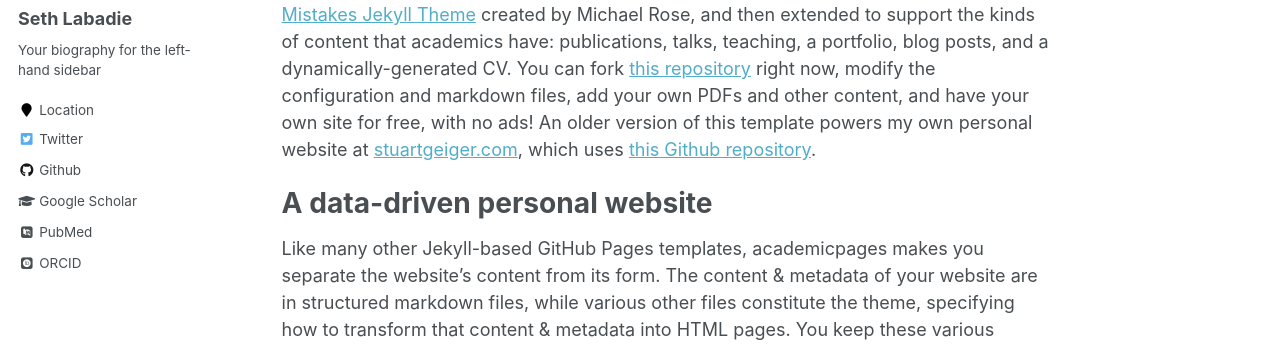
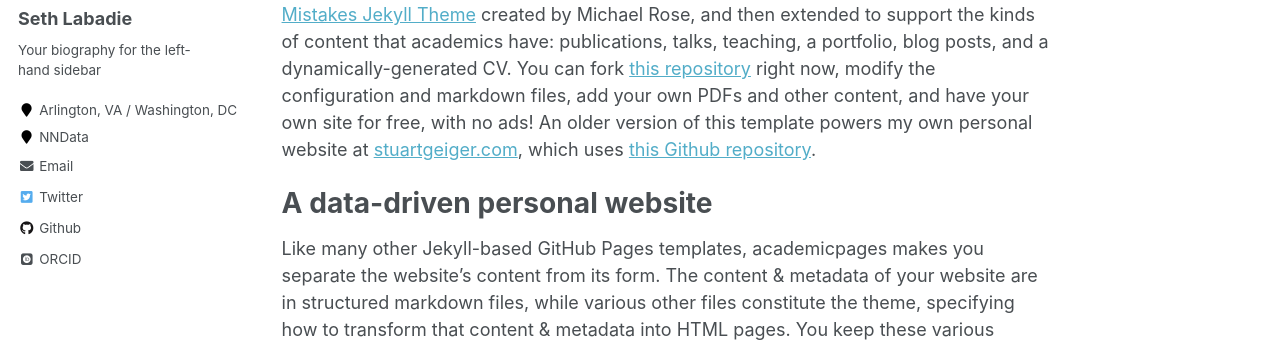
Before and after one commit to sethlabadie/sethlabadie-old.github.io, a Jekyll site: the page built from _pages/about.md, in a window 1280 px wide. Shown: the part 295-642 px from the top of the page. Built offline with Jekyll 4.4.1, drawn with Linux system fonts in a browser that asks for light colours; some web fonts are replaced.

Commit message:
_config.yml changes

```diff
--- a/_config.yml
+++ b/_config.yml
@@ -83,11 +83,11 @@ author:
   name             : "Seth Labadie"
   avatar           : "profile.png"
   bio              : "Your biography for the left-hand sidebar"
-  location         : "Location"
-  employer         :
-  pubmed           : "https://www.ncbi.nlm.nih.gov/pubmed/?term=john+snow"
-  googlescholar    : "http://yourfullgooglescholarurl.com"
-  email            :
+  location         : "Arlington, VA / Washington, DC"
+  employer         : "NNData"
+  pubmed           : #"https://www.ncbi.nlm.nih.gov/pubmed/?term=john+snow"
+  googlescholar    : #"http://yourfullgooglescholarurl.com"
+  email            : "sethlabadie"
   researchgate     :  # example: "https://www.researchgate.net/profile/yourprofile"
   uri              :
   bitbucket        :
@@ -96,7 +96,7 @@ author:
   flickr           :
   facebook         :
   foursquare       :
-  github           : "academicpages"
+  github           : "sethlabadie"
   google_plus      :
   keybase          :
   instagram        :
```
